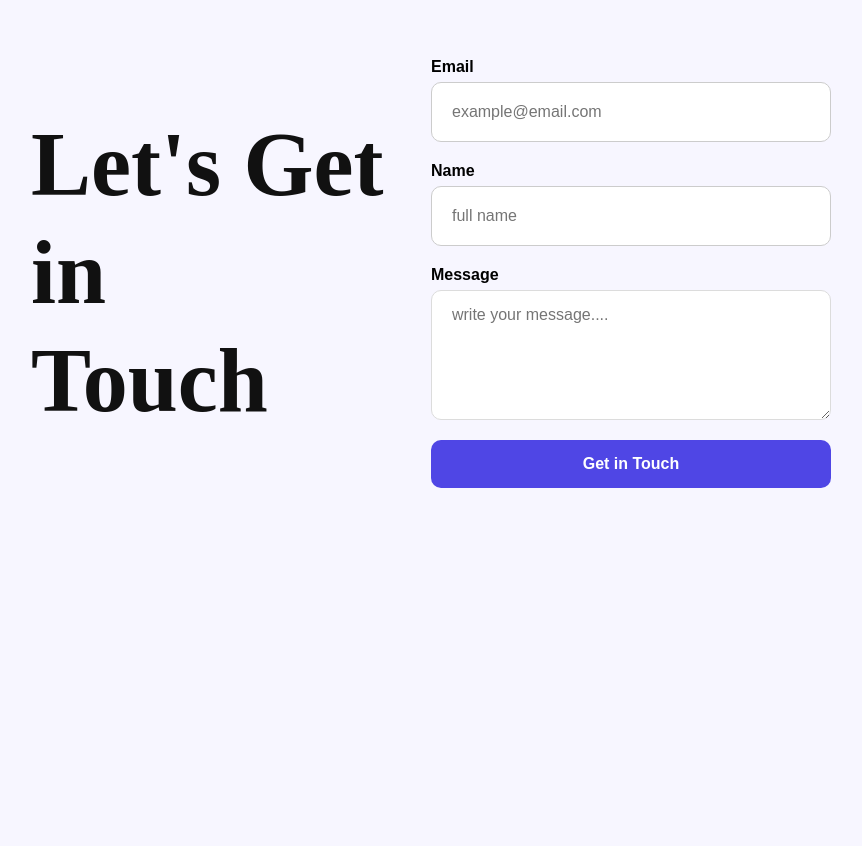
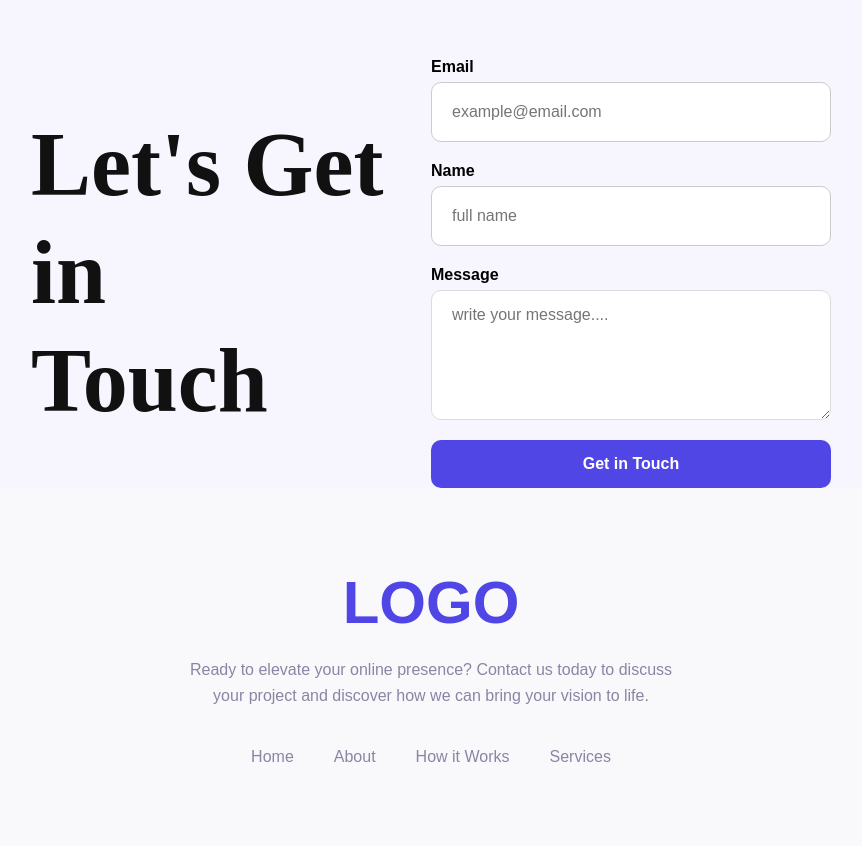
Before and after one commit to khairul-bx1/PH-Assingment-One, a plain HTML site: page index.html in a window 1280 px wide. Shown: the part 2491-3337 px from the top of the page, without its empty margins (209-1071 px from the left). Before the commit the page ends 2979 px from the top, so only its background shows below. Drawn offline with Linux system fonts and the light colour scheme.

Commit message:
adding footer section

```diff
--- a/index.html
+++ b/index.html
@@ -162,5 +162,22 @@
                 </div>
             </section>
         </main>
+
+        <!------------------------------- Footer Section -------------------------------->
+
+        <footer class="footer">
+            <h1 class="footer-logo">LOGO</h1>
+            <p class="footer-description">
+                Ready to elevate your online presence? Contact us today to
+                discuss<br>
+                your project and discover how we can bring your vision to life.
+            </p>
+            <ul class="footer-nav">
+                <li><a href="#">Home</a></li>
+                <li><a href="#">About</a></li>
+                <li><a href="#">How it Works</a></li>
+                <li><a href="#">Services</a></li>
+            </ul>
+        </footer>
     </body>
 </html>
--- a/style.css
+++ b/style.css
@@ -306,7 +306,6 @@ body {
 
 /*------------------------------- Contact Section style --------------------------------*/
 
-
 .contact-section {
   display: flex;
   justify-content: center;
@@ -360,7 +359,6 @@ body {
   font-family: sans-serif;
 }
 
-
 .contact-form button {
   padding: 15px;
   border: none;
@@ -375,3 +373,45 @@ body {
 .contact-form button:hover {
   background-color: #4338ca;
 }
+
+/*------------------------------- Contact Section style --------------------------------*/
+
+.footer {
+  background-color: #f9f9fc;
+  text-align: center;
+  padding: 80px 20px;
+  font-family: sans-serif;
+}
+
+.footer-logo {
+  font-size: 60px;
+  font-weight: 900;
+  color: #4f46e5;
+  margin-bottom: 20px;
+}
+
+.footer-description {
+  font-size: 16px;
+  color: #8886a3;
+  margin-bottom: 40px;
+  line-height: 1.6;
+}
+
+.footer-nav {
+  list-style: none;
+  display: flex;
+  justify-content: center;
+  gap: 40px;
+  padding: 0;
+}
+
+.footer-nav a {
+  text-decoration: none;
+  color: #8886a3;
+  font-weight: 500;
+  font-size: 16px;
+}
+
+.footer-nav a:hover {
+  color: #4f46e5;
+}
```
